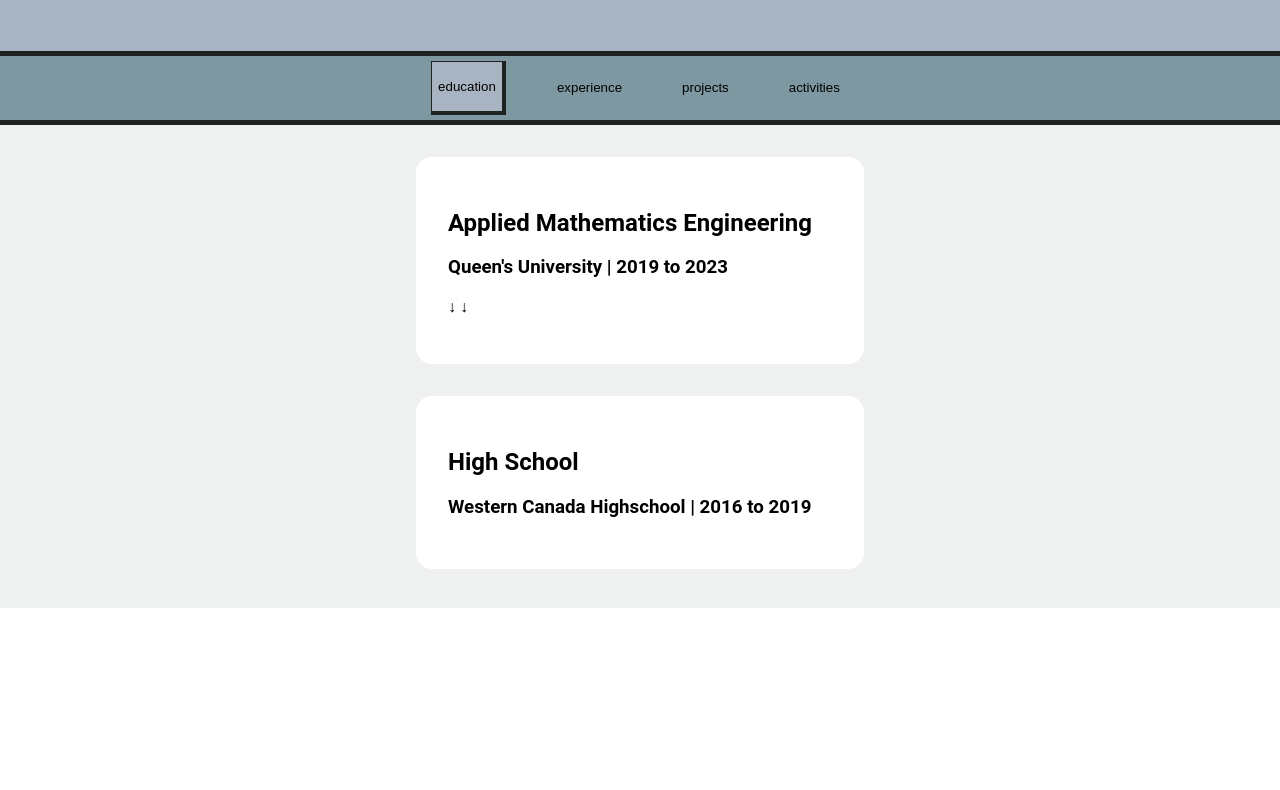
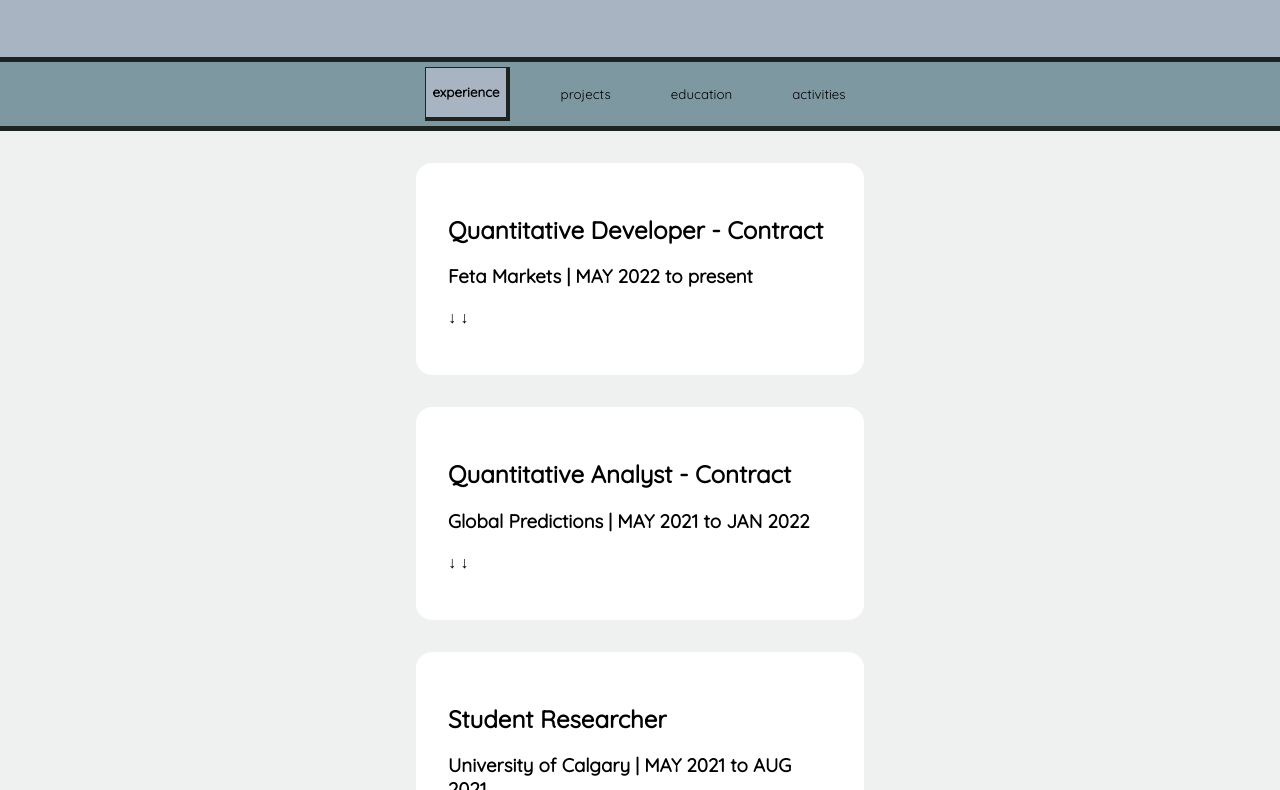
Before and after one commit to vaughanlove/portfolio-site, a Gatsby site: page / in a window 1280 px wide. Shown: the part 192-982 px from the top of the page. Before the commit the page ends 800 px from the top, so only its background shows below. Built offline with nearby package versions, Linux system fonts and the light colour scheme; Gatsby itself is replaced by a stand-in of ours.

Commit message:
added fonts, data, cleaned up cards

```diff
--- a/gatsby-config.ts
+++ b/gatsby-config.ts
@@ -9,7 +9,18 @@ const config: GatsbyConfig = {
   // If you use VSCode you can also use the GraphQL plugin
   // Learn more at: https://gatsby.dev/graphql-typegen
   graphqlTypegen: true,
-  plugins: ["gatsby-plugin-emotion"]
+  plugins: [
+    "gatsby-plugin-emotion",
+    {
+      resolve: 'gatsby-plugin-google-fonts',
+      options: {
+        fonts: [
+          'anton', "varela round", "fjalla one", "montserrat", "quicksand"
+        ],
+        display: 'swap'
+      }
+    }
+  ]
 };
 
 export default config;
--- a/package.json
+++ b/package.json
@@ -20,6 +20,7 @@
     "framer-motion": "^6.3.10",
     "gatsby": "^4.15.2",
     "gatsby-plugin-emotion": "^7.15.0",
+    "gatsby-plugin-google-fonts": "^1.0.1",
     "react": "^18.1.0",
     "react-dom": "^18.1.0"
   },
--- a/src/components/List.tsx
+++ b/src/components/List.tsx
@@ -7,7 +7,7 @@ const ListCard = styled.main`
     display: flex;
     flex-direction: column;
     background-color: #EEF1EF;
-
+    padding-bottom: 15rem;
 `
 
 const List = (info) => {
--- a/src/components/ListDropdown.tsx
+++ b/src/components/ListDropdown.tsx
@@ -10,21 +10,40 @@ const card = {
     width: "30%",
     padding: "2rem",
     borderRadius: "1rem",
+
 }
 
-const ListDropdown = ({title, for_i, info, start, end}) => {
+const ListDropdown = ({title, for_i, info, skills, link, start, end}) => {
     const [isOpen, setIsOpen] = useState(false);
 
     return (
             <motion.div layout whileHover={{ scale: 1.1 }} onClick={() => setIsOpen(!isOpen)} style={card}>
                 <motion.h2 layout >{title}</motion.h2>
-                <motion.h3 layout> {for_i}  |   {start} to {end}</motion.h3>
+                {(start.length != 0 ) && (
+                    <motion.h3 layout> {for_i}  |   {start} to {end}</motion.h3>
+                )}
                 {(info.length != 0 && !isOpen) && (<motion.p layout> ↓ ↓ </motion.p>)}
                 {isOpen && (
                 <motion.div layout>
                     <p>{info}</p>
                 </motion.div>
                 )}
+                {(skills.length != 0 && isOpen) && (
+                    <motion.div layout>
+                    <motion.h3 layout>Skills:</motion.h3>
+                        <motion.ul layout>
+                            {skills.map((item: string, index: number) => {
+                                return <motion.li>{item}</motion.li>
+                            })}
+                        </motion.ul>
+                    </motion.div>
+                )}
+                {(link.length != 0 && isOpen) && (
+                    <motion.div layout>
+                        <motion.a layout target="_blank" href={link}>link</motion.a>
+                    </motion.div>
+                )
+                }
 
             </motion.div>
                 )
--- a/src/components/layout.tsx
+++ b/src/components/layout.tsx
@@ -5,78 +5,99 @@ import List  from "./List";
 import styled from "@emotion/styled"
 
 const data = {
+    experience: [{
+        title: "Quantitative Developer - Contract",
+        for_i: "Feta Markets",
+        info: "Researching stochastic volatility modelling for minimizing option price inefficiencies in the Black Scholes model for different asset classes.",
+        skills: ["Python Data Analysis", "MongoDB", "Python Visualizations"],
+        start: "MAY 2022",
+        end: "present",
+        link: "",
+    },
+    {
+        title: "Quantitative Analyst - Contract",
+        for_i: "Global Predictions",
+        info: "Creating a knowledge graph that is responsible for mapping macroeconomic factors and identifying what drives markets. Custom modelled relationships created to accurately describe type of relationship, and variability of weight overtime.",
+        skills: ["Graph Algorithms", "Python Graph Data Structures", "Timeseries Analysis"],
+        start: "MAY 2021",
+        end: "JAN 2022",
+        link: "",
+    },
+    {
+        title: "Student Researcher",
+        for_i: "University of Calgary",
+        info: "Researching the effect vision has on proprioception recovery in stroke patients using the Kinarm exoskeleton robot for data collection. ",
+        skills: ["MATLAB", "Python", "Data Science"],
+        start: "MAY 2021",
+        end: "AUG 2021",
+        link: "",
+    },
+],
+    projects: [
+    {
+        title: "Rust P2P",
+        for_i: "",
+        info: "",
+        skills: [],
+        start: "",
+        end: "",
+        link: "https://github.com/vaughanlove/rust-p2p",
+    },
+    {
+        title: "Altcoin Screener - WIP",
+        for_i: "",
+        info: "",
+        skills: [],
+        start: "",
+        end: "",
+        link: "https://github.com/vaughanlove/eb_screener_ui",
+    },
+    {
+        title: "Autonomous Navigation",
+        for_i: "",
+        info: "",
+        skills: [],
+        start: "",
+        end: "",
+        link: "https://github.com/vaughanlove/autonomous-navigation",
+    },
+    {
+        title: "Cyber Fridge",
+        for_i: "",
+        info: "",
+        skills: [],
+        start: "",
+        end: "",
+        link: "https://github.com/vaughanlove/cyber-fridge",
+    },
+],
     education: [{
         title: "Applied Mathematics Engineering",
         for_i: "Queen's University",
         info: "Applied mathematics engineering at Queen's University with the computing option.",
+        skills: [],
         start: "2019",
         end: "2023",
+        link: "",
     },
     {
         title: "High School",
         for_i: "Western Canada Highschool",
         info: "",
+        skills: [],
         start: "2016",
         end: "2019",
-    },
-],
-    experience: [{
-        title: "Quantitative Developer - Contract",
-        for_i: "Feta Markets",
-        info: "",
-        start: "MAY 2022",
-        end: "present",
-    },
-    {
-        title: "Quantitative Analyst - Contract",
-        for_i: "Global Predictions",
-        info: "",
-        start: "MAY 2021",
-        end: "JAN 2022",
-    },
-    {
-        title: "Student Researcher",
-        for_i: "University of Calgary",
-        info: "",
-        start: "MAY 2021",
-        end: "AUG 2021",
-    },
-],
-    projects: [{
-        title: "Cyber Fridge",
-        for_i: "",
-        info: "",
-        start: "",
-        end: "",
-    },
-    {
-        title: "Rust P2P",
-        for_i: "",
-        info: "",
-        start: "",
-        end: "",
-    },
-    {
-        title: "Mars Rover",
-        for_i: "",
-        info: "",
-        start: "",
-        end: "",
-    },
-    {
-        title: "Altcoin Screener - WIP",
-        for_i: "",
-        info: "",
-        start: "",
-        end: "",
+        link: "",
     },
 ],
     activities: [{
         title: "Solana Global Fellowship",
         for_i: "Solana Labs",
         info: "had the opportunity in November 2021 for Solana Labs to sponsor me to come to their conference in Lisbon, Portugal as a Global Fellow. ",
+        skills: [],
         start: "",
         end: "",
+        link: "",
     }],
 }
 
@@ -96,7 +117,6 @@ const TopHeader = styled.div`
 const NameHeader = styled.h1`
     color: #1C2321;
     flex: 1;
-    fontFamily: Raleway;
     font-size: 4rem;
     text-align: center;
 `;
@@ -130,6 +150,7 @@ const CategoryButton = styled.button`
     background-color: #7D98A1;
     margin: 5px;
     border: 3px solid #7D98A1;
+    font-family: quicksand;
     &:hover {
         background-color: #A9B4C2;
         border-right: 4px solid #1C2321;
@@ -140,7 +161,7 @@ const CategoryButton = styled.button`
 `
 
 const Layout = ({pageTitle, children}) => {
-    const [itemName, setItemName] = useState("education");
+    const [itemName, setItemName] = useState("experience");
 
 
     return (
@@ -163,7 +184,7 @@ const Layout = ({pageTitle, children}) => {
             <CategoryBar>
                 {Object.keys(data).map(category => (
                     <CategoryButton
-                        style={category==itemName ? {backgroundColor: '#A9B4C2', borderRight: '4px solid #1C2321', borderLeft: '1px solid #1C2321', borderTop: '1px solid #1C2321', borderBottom: '4px solid #1C2321'}: {}}
+                        style={category==itemName ? {fontFamily: 'quicksand', fontWeight: 'bold', backgroundColor: '#A9B4C2', borderRight: '4px solid #1C2321', borderLeft: '1px solid #1C2321', borderTop: '1px solid #1C2321', borderBottom: '4px solid #1C2321'}: {}}
                         onClick={() => setItemName(category)}
                         >{category}</CategoryButton>
                     )
--- a/src/pages/index.tsx
+++ b/src/pages/index.tsx
@@ -6,7 +6,7 @@ import Layout from '../components/layout'
 const pageStyles = {
   backgroundColor: "#EEF1EF",
   position: "absolute",
-  fontFamily: "Raleway, Roboto, sans-serif, serif",
+  fontFamily: "quicksand, sans-serif",
   margin: "-0.5em",
   height: "100%",
   width: "100%"
```
Also changed, not shown: 1 other file.
